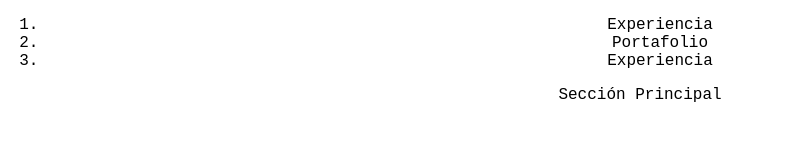
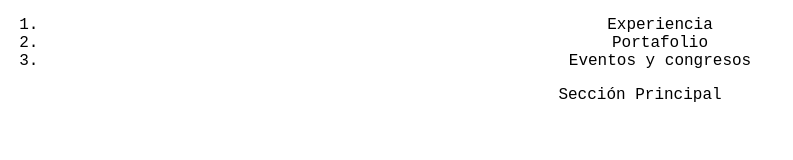
Before and after one commit to Erica1912/DesarrolloWeb-Platzi, a plain HTML site: page index.html in a window 1280 px wide. Shown: the whole page, without its empty margins (0-793 px from the left). Drawn offline with Linux system fonts and the light colour scheme.

Commit message:
cambios en el master

```diff
--- a/index.html
+++ b/index.html
@@ -15,7 +15,7 @@
                 <ol>
                     <li><a>Experiencia</a></li>
                     <li><a>Portafolio</a></li>
-                    <li><a>Experiencia</a></li>
+                    <li><a>Eventos y congresos</a></li>
 
                 </ol>
             </nav>
```
